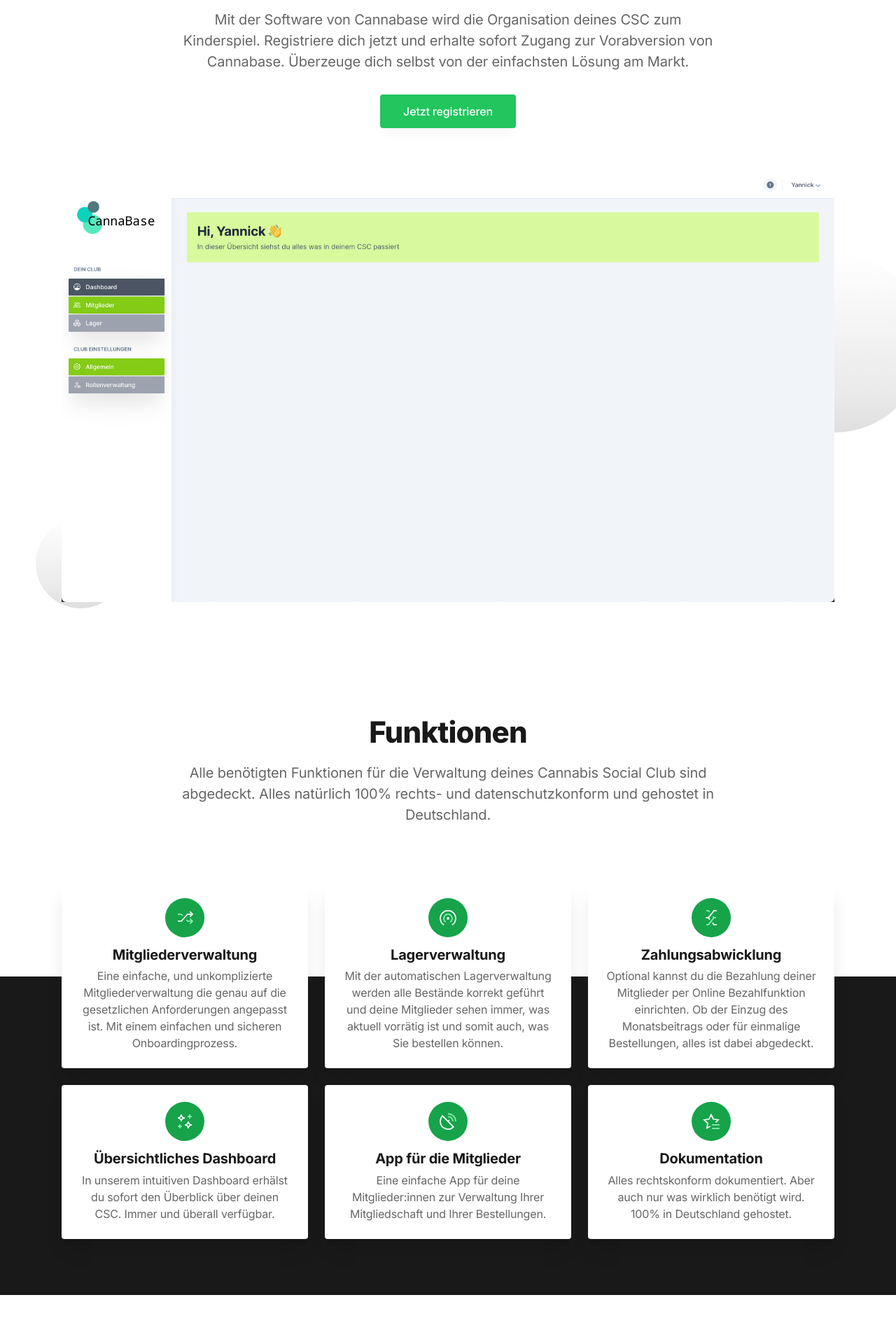
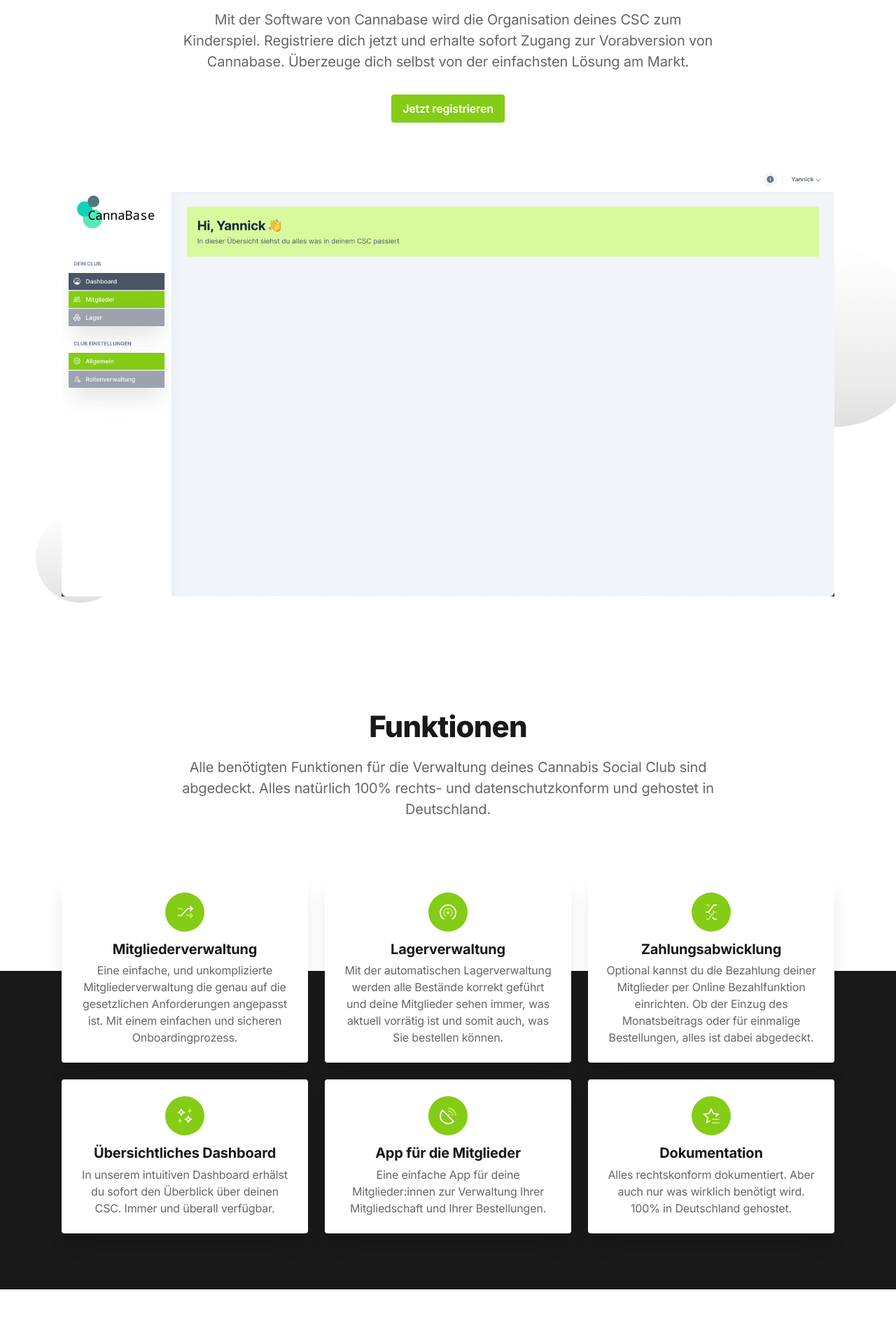
Before and after one commit to cannabase/cannabase-landing, a Next.js app: page / in a window 1280 px wide. Shown: the part 460-2380 px from the top of the page at 70% size. Built offline with nearby package versions, Linux system fonts and the light colour scheme.

Commit message:
fix: button extracted to component

```diff
--- a/components/features-blocks.tsx
+++ b/components/features-blocks.tsx
@@ -22,11 +22,11 @@
             <div className="relative flex flex-col items-center p-6 bg-white rounded shadow-xl">
               <svg className="w-16 h-16 p-1 -mt-1 mb-2" viewBox="0 0 64 64" xmlns="http://www.w3.org/2000/svg">
                 <g fill="none" fillRule="evenodd">
-                  <rect className="fill-current text-green-600" width="64" height="64" rx="32" />
+                  <rect className="fill-current text-lime-500" width="64" height="64" rx="32" />
                   <g strokeWidth="2">
-                    <path className="stroke-current text-green-300" d="M34.514 35.429l2.057 2.285h8M20.571 26.286h5.715l2.057 2.285" />
+                    <path className="stroke-current text-lime-300" d="M34.514 35.429l2.057 2.285h8M20.571 26.286h5.715l2.057 2.285" />
                     <path className="stroke-current text-white" d="M20.571 37.714h5.715L36.57 26.286h8" />
-                    <path className="stroke-current text-green-300" strokeLinecap="square" d="M41.143 34.286l3.428 3.428-3.428 3.429" />
+                    <path className="stroke-current text-lime-300" strokeLinecap="square" d="M41.143 34.286l3.428 3.428-3.428 3.429" />
                     <path className="stroke-current text-white" strokeLinecap="square" d="M41.143 29.714l3.428-3.428-3.428-3.429" />
                   </g>
                 </g>
@@ -39,11 +39,11 @@
             <div className="relative flex flex-col items-center p-6 bg-white rounded shadow-xl">
               <svg className="w-16 h-16 p-1 -mt-1 mb-2" viewBox="0 0 64 64" xmlns="http://www.w3.org/2000/svg">
                 <g fill="none" fillRule="evenodd">
-                  <rect className="fill-current text-green-600" width="64" height="64" rx="32" />
+                  <rect className="fill-current text-lime-500" width="64" height="64" rx="32" />
                   <g strokeWidth="2" transform="translate(19.429 20.571)">
                     <circle className="stroke-current text-white" strokeLinecap="square" cx="12.571" cy="12.571" r="1.143" />
                     <path className="stroke-current text-white" d="M19.153 23.267c3.59-2.213 5.99-6.169 5.99-10.696C25.143 5.63 19.514 0 12.57 0 5.63 0 0 5.629 0 12.571c0 4.527 2.4 8.483 5.99 10.696" />
-                    <path className="stroke-current text-green-300" d="M16.161 18.406a6.848 6.848 0 003.268-5.835 6.857 6.857 0 00-6.858-6.857 6.857 6.857 0 00-6.857 6.857 6.848 6.848 0 003.268 5.835" />
+                    <path className="stroke-current text-lime-300" d="M16.161 18.406a6.848 6.848 0 003.268-5.835 6.857 6.857 0 00-6.858-6.857 6.857 6.857 0 00-6.857 6.857 6.848 6.848 0 003.268 5.835" />
                   </g>
                 </g>
               </svg>
@@ -55,11 +55,11 @@
             <div className="relative flex flex-col items-center p-6 bg-white rounded shadow-xl">
               <svg className="w-16 h-16 p-1 -mt-1 mb-2" viewBox="0 0 64 64" xmlns="http://www.w3.org/2000/svg">
                 <g fill="none" fillRule="evenodd">
-                  <rect className="fill-current text-green-600" width="64" height="64" rx="32" />
+                  <rect className="fill-current text-lime-500" width="64" height="64" rx="32" />
                   <g strokeWidth="2">
-                    <path className="stroke-current text-green-300" d="M34.743 29.714L36.57 32 27.43 43.429H24M24 20.571h3.429l1.828 2.286" />
+                    <path className="stroke-current text-lime-300" d="M34.743 29.714L36.57 32 27.43 43.429H24M24 20.571h3.429l1.828 2.286" />
                     <path className="stroke-current text-white" strokeLinecap="square" d="M34.743 41.143l1.828 2.286H40M40 20.571h-3.429L27.43 32l1.828 2.286" />
-                    <path className="stroke-current text-green-300" d="M36.571 32H40" />
+                    <path className="stroke-current text-lime-300" d="M36.571 32H40" />
                     <path className="stroke-current text-white" d="M24 32h3.429" strokeLinecap="square" />
                   </g>
                 </g>
@@ -72,12 +72,12 @@
             <div className="relative flex flex-col items-center p-6 bg-white rounded shadow-xl">
               <svg className="w-16 h-16 p-1 -mt-1 mb-2" viewBox="0 0 64 64" xmlns="http://www.w3.org/2000/svg">
                 <g fill="none" fillRule="evenodd">
-                  <rect className="fill-current text-green-600" width="64" height="64" rx="32" />
+                  <rect className="fill-current text-lime-500" width="64" height="64" rx="32" />
                   <g strokeWidth="2">
                     <path className="stroke-current text-white" d="M32 37.714A5.714 5.714 0 0037.714 32a5.714 5.714 0 005.715 5.714" />
                     <path className="stroke-current text-white" d="M32 37.714a5.714 5.714 0 015.714 5.715 5.714 5.714 0 015.715-5.715M20.571 26.286a5.714 5.714 0 005.715-5.715A5.714 5.714 0 0032 26.286" />
                     <path className="stroke-current text-white" d="M20.571 26.286A5.714 5.714 0 0126.286 32 5.714 5.714 0 0132 26.286" />
-                    <path className="stroke-current text-green-300" d="M21.714 40h4.572M24 37.714v4.572M37.714 24h4.572M40 21.714v4.572" strokeLinecap="square" />
+                    <path className="stroke-current text-lime-300" d="M21.714 40h4.572M24 37.714v4.572M37.714 24h4.572M40 21.714v4.572" strokeLinecap="square" />
                   </g>
                 </g>
               </svg>
@@ -89,10 +89,10 @@
             <div className="relative flex flex-col items-center p-6 bg-white rounded shadow-xl">
               <svg className="w-16 h-16 p-1 -mt-1 mb-2" viewBox="0 0 64 64" xmlns="http://www.w3.org/2000/svg">
                 <g fill="none" fillRule="evenodd">
-                  <rect className="fill-current text-green-600" width="64" height="64" rx="32" />
+                  <rect className="fill-current text-lime-500" width="64" height="64" rx="32" />
                   <g strokeWidth="2">
                     <path className="stroke-current text-white" d="M19.429 32a12.571 12.571 0 0021.46 8.89L23.111 23.11A12.528 12.528 0 0019.429 32z" />
-                    <path className="stroke-current text-green-300" d="M32 19.429c6.943 0 12.571 5.628 12.571 12.571M32 24a8 8 0 018 8" />
+                    <path className="stroke-current text-lime-300" d="M32 19.429c6.943 0 12.571 5.628 12.571 12.571M32 24a8 8 0 018 8" />
                     <path className="stroke-current text-white" d="M34.286 29.714L32 32" />
                   </g>
                 </g>
@@ -105,10 +105,10 @@
             <div className="relative flex flex-col items-center p-6 bg-white rounded shadow-xl">
               <svg className="w-16 h-16 p-1 -mt-1 mb-2" viewBox="0 0 64 64" xmlns="http://www.w3.org/2000/svg">
                 <g fill="none" fillRule="evenodd">
-                  <rect className="fill-current text-green-600" width="64" height="64" rx="32" />
+                  <rect className="fill-current text-lime-500" width="64" height="64" rx="32" />
                   <g strokeWidth="2" strokeLinecap="square">
                     <path className="stroke-current text-white" d="M29.714 40.358l-4.777 2.51 1.349-7.865-5.715-5.57 7.898-1.147L32 21.13l3.531 7.155 7.898 1.147L40 32.775" />
-                    <path className="stroke-current text-green-300" d="M44.571 43.429H34.286M44.571 37.714H34.286" />
+                    <path className="stroke-current text-lime-300" d="M44.571 43.429H34.286M44.571 37.714H34.286" />
                   </g>
                 </g>
               </svg>
--- a/components/hero.tsx
+++ b/components/hero.tsx
@@ -1,5 +1,6 @@
 import Image from "next/image";
 import app_image from '@/public/images/app.png'
+import Button from "@/components/ui/button";
 
 export default function Hero() {
   return (
@@ -34,7 +35,9 @@
               <p className="text-xl text-gray-600 mb-8" data-aos="zoom-y-out" data-aos-delay="150">Mit der Software von Cannabase wird die Organisation deines CSC zum Kinderspiel. Registriere dich jetzt und erhalte sofort Zugang zur Vorabversion von Cannabase. Überzeuge dich selbst von der einfachsten Lösung am Markt.</p>
               <div className="max-w-xs mx-auto sm:max-w-none sm:flex sm:justify-center" data-aos="zoom-y-out" data-aos-delay="300">
                 <div>
-                  <a className="btn text-white bg-green-500 hover:bg-green-600 w-full mb-4 sm:w-auto sm:mb-0" href="https://app.cannabase.club/register">Jetzt registrieren</a>
+                  <a href="https://app.cannabase.club/register">
+                    <Button text="Jetzt registrieren"></Button>
+                  </a>
                 </div>
               </div>
             </div>
--- a/components/newsletter.tsx
+++ b/components/newsletter.tsx
@@ -1,6 +1,7 @@
 'use client'
 
 import React, { useState, FormEvent } from 'react';
+import Button from "@/components/ui/button";
 
 export default function Newsletter() {
   const [isSubmitted, setIsSubmitted] = useState<boolean>(false);
@@ -58,8 +59,7 @@
                       <input type="email" name="email"
                              className="form-input w-full appearance-none bg-gray-800 border border-gray-700 focus:border-gray-600 rounded-sm px-4 py-3 mb-2 sm:mb-0 sm:mr-2 text-white placeholder-gray-500"
                              placeholder="Deine E-Mail..." aria-label="Deine E-Mail..."/>
-                      <button type="submit" className="btn text-white bg-green-600 hover:bg-green-700 shadow">Eintragen
-                      </button>
+                      <Button text="Eintragen"></Button>
                     </div>
                     {isSubmitted && <p className="text-sm text-green-400 mt-3">Vielen Dank für Deine Anmeldung!</p>}
                     {errorMessage && <p className="text-sm text-red-400 mt-3">{errorMessage}</p>}
--- /dev/null
+++ b/components/ui/button.tsx
@@ -0,0 +1,28 @@
+import {ButtonHTMLAttributes} from "react";
+
+interface ButtonProps {
+    text: string,
+}
+
+export default function Button({
+                                   text
+                               }: ButtonProps) {
+
+    return (
+        <button
+            className="
+            bg-lime-500
+            hover:bg-lime-600
+            text-white
+            font-semibold
+            py-2
+            px-4
+            rounded
+            shadow
+            hover:shadow-md
+            inline-flex
+            items-center">
+            {text}
+        </button>
+    )
+}
--- a/components/ui/footer.tsx
+++ b/components/ui/footer.tsx
@@ -50,7 +50,7 @@
 
           <div className="sm:col-span-6 md:col-span-3 lg:col-span-2">
             <h5 className="text-gray-800 font-medium mb-2">Schreibe uns!</h5>
-            <a className="text-green-500" href="mailto:hello@cannabase.club">hello@cannabase.club</a>
+            <a className="text-lime-500 hover:text-lime-600" href="mailto:hello@cannabase.club">hello@cannabase.club</a>
           </div>
         </div>
 
--- a/components/ui/header.tsx
+++ b/components/ui/header.tsx
@@ -6,6 +6,7 @@
 import Logo from './logo'
 import Dropdown from '@/components/utils/dropdown'
 import MobileMenu from './mobile-menu'
+import Button from "@/components/ui/button";
 
 export default function Header() {
 
@@ -60,10 +61,7 @@
               </li>
               <li className="ml-10">
                 <a href="https://app.cannabase.club">
-                  <button
-                      className="bg-green-500 hover:bg-green-600 text-black font-semibold py-2 px-4 border border-green-400 rounded shadow hover:shadow-md inline-flex items-center">Zur
-                    App
-                  </button>
+                  <Button text="Zur App"></Button>
                 </a>
               </li>
 
```
